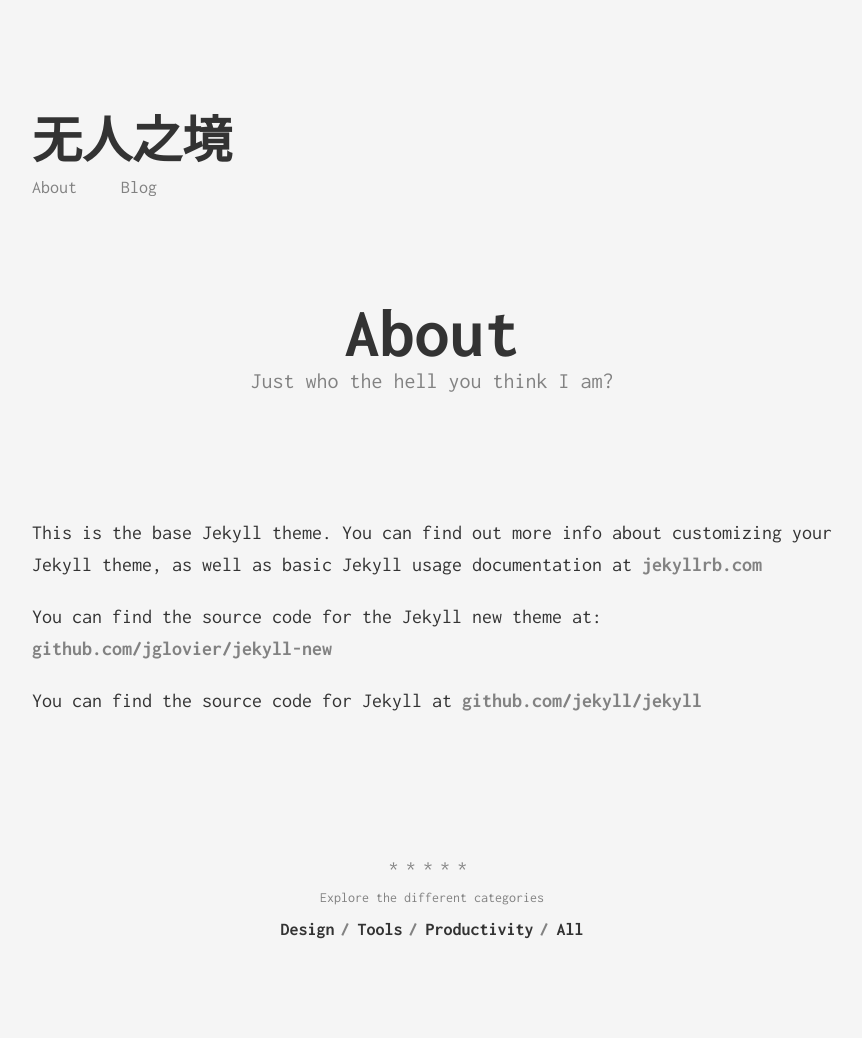
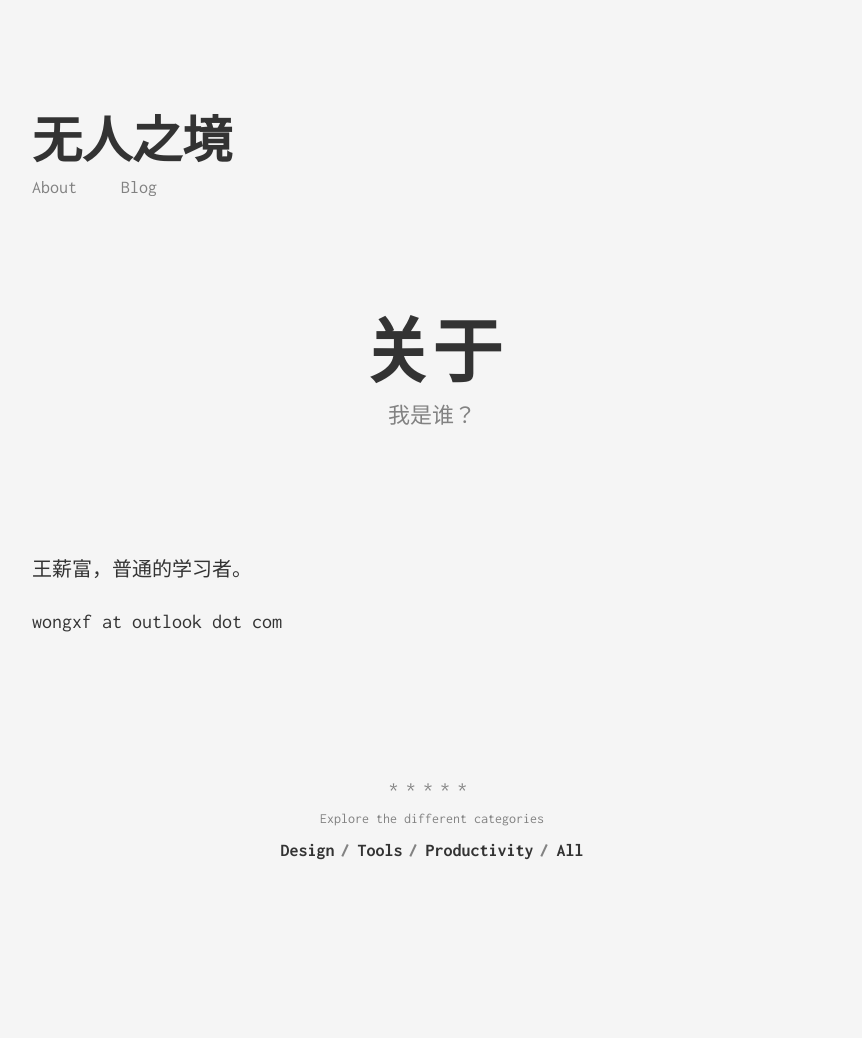
Before and after one commit to Meursau1T/WongRuoran.github.io, a Jekyll site: the page built from about.md, in a window 1280 px wide. Shown: the whole page, without its empty margins (208-1070 px from the left). Built offline with Jekyll 4.4.1, drawn with Linux system fonts in a browser that asks for light colours; after the commit the page ends 959 px from its top, so only the background shows below that.

Commit message:
Initial commit

```diff
--- a/about.md
+++ b/about.md
@@ -1,12 +1,10 @@
 ---
 layout: page
-title: About
-subtitle: Just who the hell you think I am?
+title: "关于"
+subtitle: "我是谁？"
 permalink: /about/
 ---
 
-This is the base Jekyll theme. You can find out more info about customizing your Jekyll theme, as well as basic Jekyll usage documentation at [jekyllrb.com](http://jekyllrb.com/)
+王薪富，普通的学习者。
 
-You can find the source code for the Jekyll new theme at: [github.com/jglovier/jekyll-new](https://github.com/jglovier/jekyll-new)
-
-You can find the source code for Jekyll at [github.com/jekyll/jekyll](https://github.com/jekyll/jekyll)
+wongxf at outlook dot com
```
